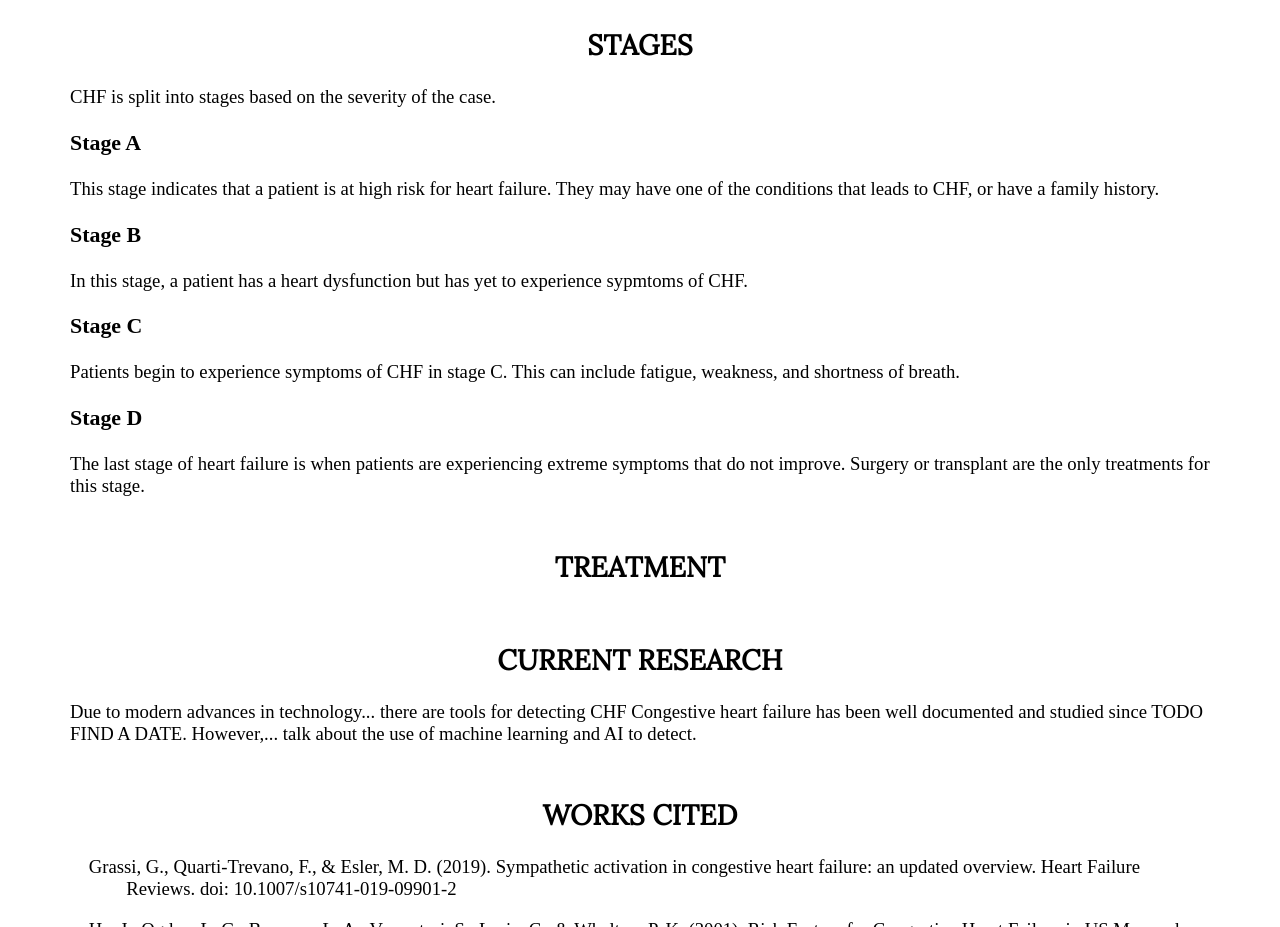
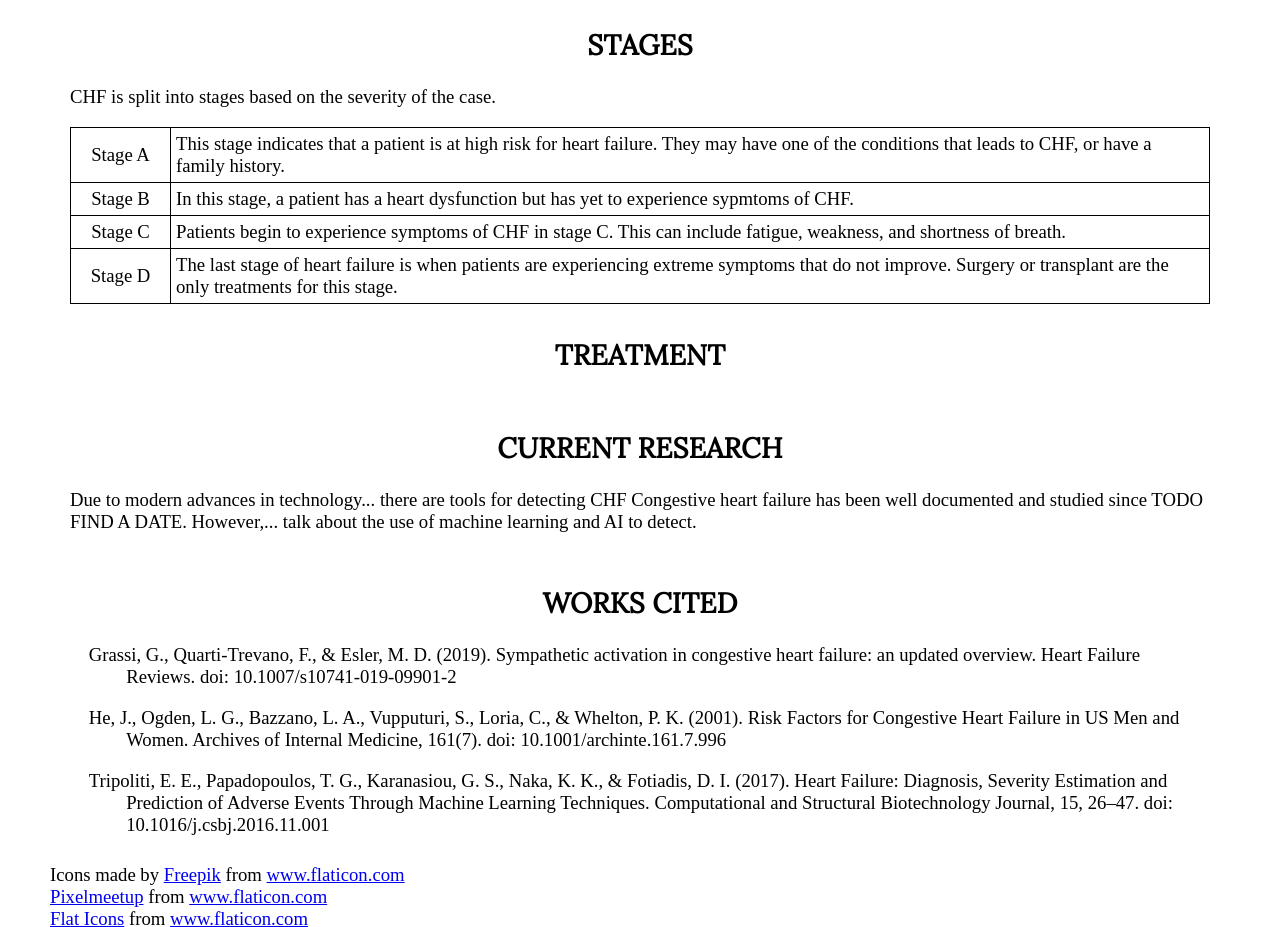
Before and after one commit to emzarts/congestive-heart-failure, a plain HTML site: page index.html in a window 1280 px wide. Shown: the part 1740-2667 px from the top of the page. Drawn offline with Linux system fonts and the light colour scheme.

Commit message:
made stages into table

```diff
--- a/index.html
+++ b/index.html
@@ -145,32 +145,46 @@
       <div class="section">
         <h2>Stages</h2>
         <p>CHF is split into stages based on the severity of the case.</p>
-        <h3>Stage A</h3>
-        <p>
+        <table>
+          <tr>
+            <td class="stage">
+              Stage A
+            </td>
+            <td>
               This stage indicates that a patient is at high risk for heart
               failure. They may have one of the conditions that leads to CHF, or
               have a family history.
-        </p>
-
-        <h3>Stage B</h3>
-        <p>
+            </td>
+          </tr>
+          <tr>
+            <td  class="stage">
+              Stage B
+            </td>
+            <td>
               In this stage, a patient has a heart dysfunction but has yet to
               experience sypmtoms of CHF.
-        </p>
-
-        <h3>Stage C</h3>
-        <p>
+            </td>
+          </tr>
+          <tr>
+            <td class="stage">
+              Stage C
+            </td>
+            <td>
               Patients begin to experience symptoms of CHF in stage C. This can
               include fatigue, weakness, and shortness of breath.
-        </p>
-
-        <h3>Stage D</h3>
-        <p>
+            </td>
+          </tr>
+          <tr>
+            <td class="stage">
+              Stage D
+            </td>
+            <td>
               The last stage of heart failure is when patients are experiencing
               extreme symptoms that do not improve. Surgery or transplant are the
               only treatments for this stage.
-        </p>
-
+            </td>
+          </tr>
+        </table>
       </div>
 
       <div class="section">
--- a/styles.css
+++ b/styles.css
@@ -71,6 +71,20 @@ header {
   padding: 0px 20px 10px 20px;
 }
 
+table {
+  border-collapse: collapse;
+}
+
+table td {
+  border: 1px solid black;
+  padding: 5px;
+}
+
+table .stage {
+  text-align: center;
+  width: 100px;
+}
+
 .symptom img {
   height: 50px;
   margin: 10px;
```
Lines whose indentation alone changed are shown as unchanged.
